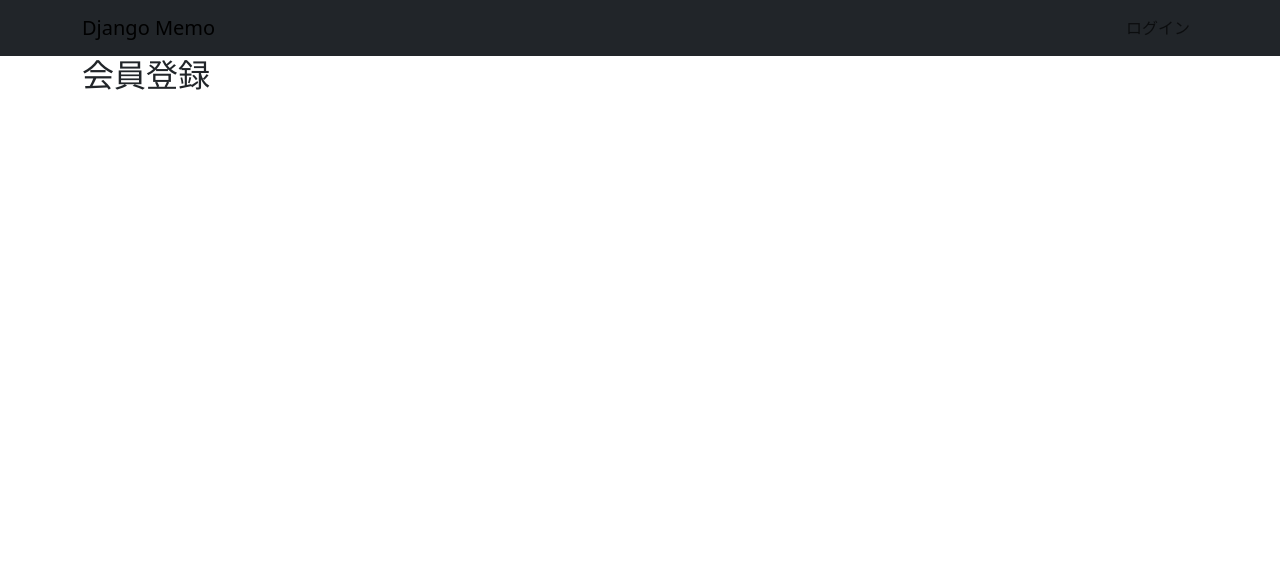
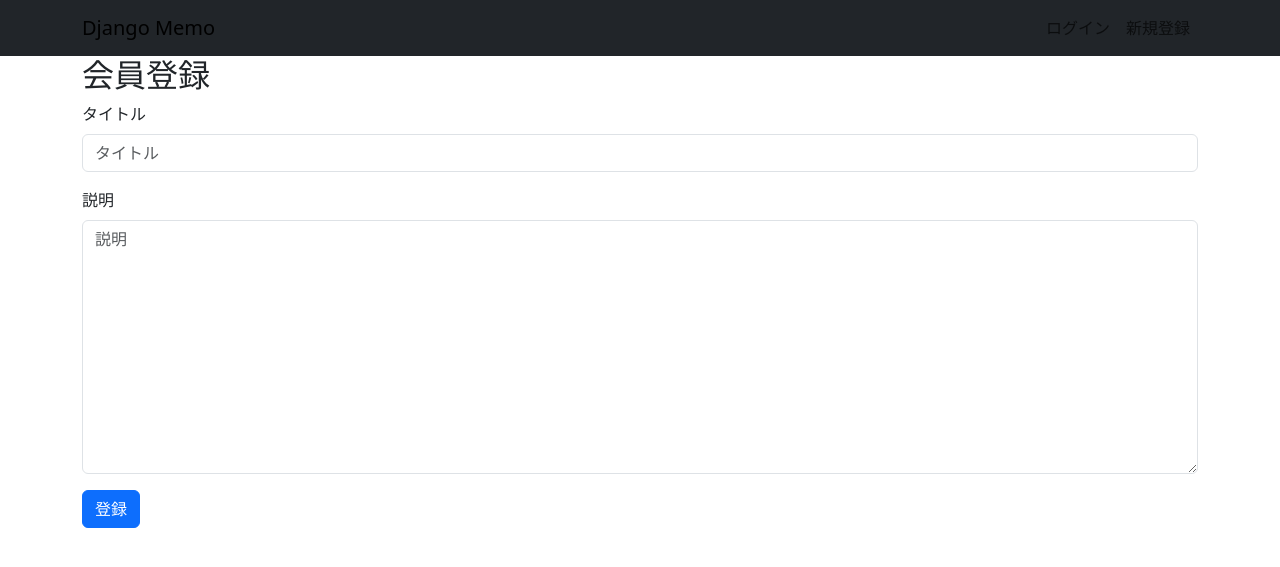
Before and after one commit to shu2-bot/app_memo, a Django app: template accounts/templates/signup.html in a window 1280 px wide. Shown: the top 567 px of the page. Run offline with Django 3.2, Linux system fonts and the light colour scheme; the template is opened without the code that fills it: values that come from a table or form of the project are taken from there, others are empty; some libraries are stand-ins or nearby versions.

Commit message:
sign.htmlの修正

```diff
--- a/accounts/templates/base.html
+++ b/accounts/templates/base.html
@@ -21,6 +21,9 @@
                 <li class="nav-item">
                     <a class="nav-link" href="{% url 'login' %}">ログイン</a>
                 </li>
+                <li>
+                    <a class="nav-link" href="{% url 'signup' %)">新規登録</a>
+                </li>
                 {% endif %}
             </ul>
         </div>
--- a/accounts/templates/signup.html
+++ b/accounts/templates/signup.html
@@ -1,7 +1,12 @@
 {% extends "base.html" %}
-{% load bootstarp5 %}
+{% load django_bootstrap5 %}
 
 {% block main %}
 
 <h2>会員登録</h2>
+<form method="post">
+    {% csrf_token %}
+    {% bootstrap_form form %}
+    {% bootstrap_button button_type="submit" content="登録" %}
+</form>
 {% endblock %}
--- a/accounts/urls.py
+++ b/accounts/urls.py
@@ -12,6 +12,6 @@
     path('signup/', CreateView.as_view(
         template_name = 'signup.html',
         form_class = UserCreationForm,
-        success_url = '/'
+        success_url = '../login/'
     ), name='signup'),
 ]
```
Also changed, not shown: db.sqlite3.
